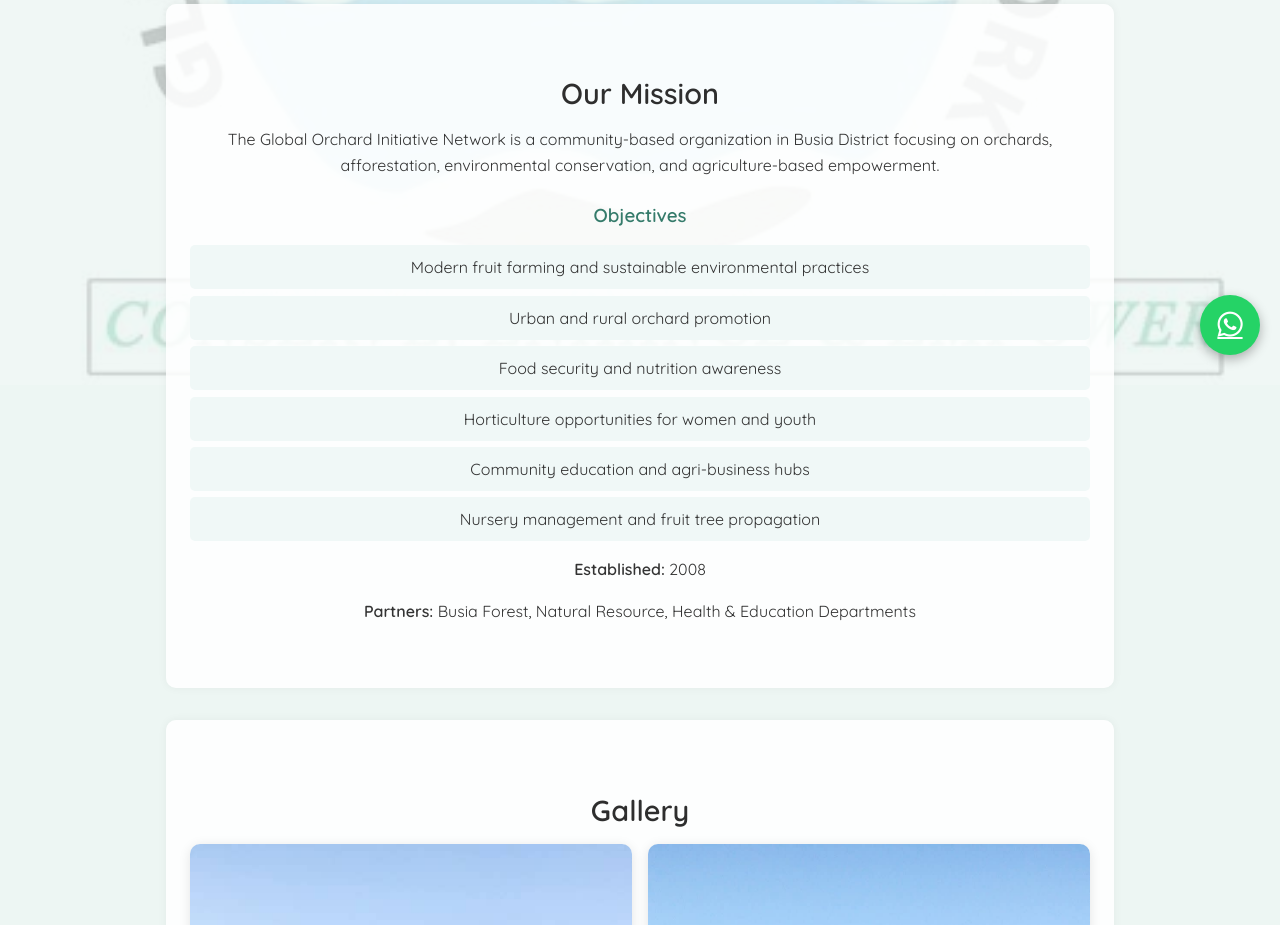
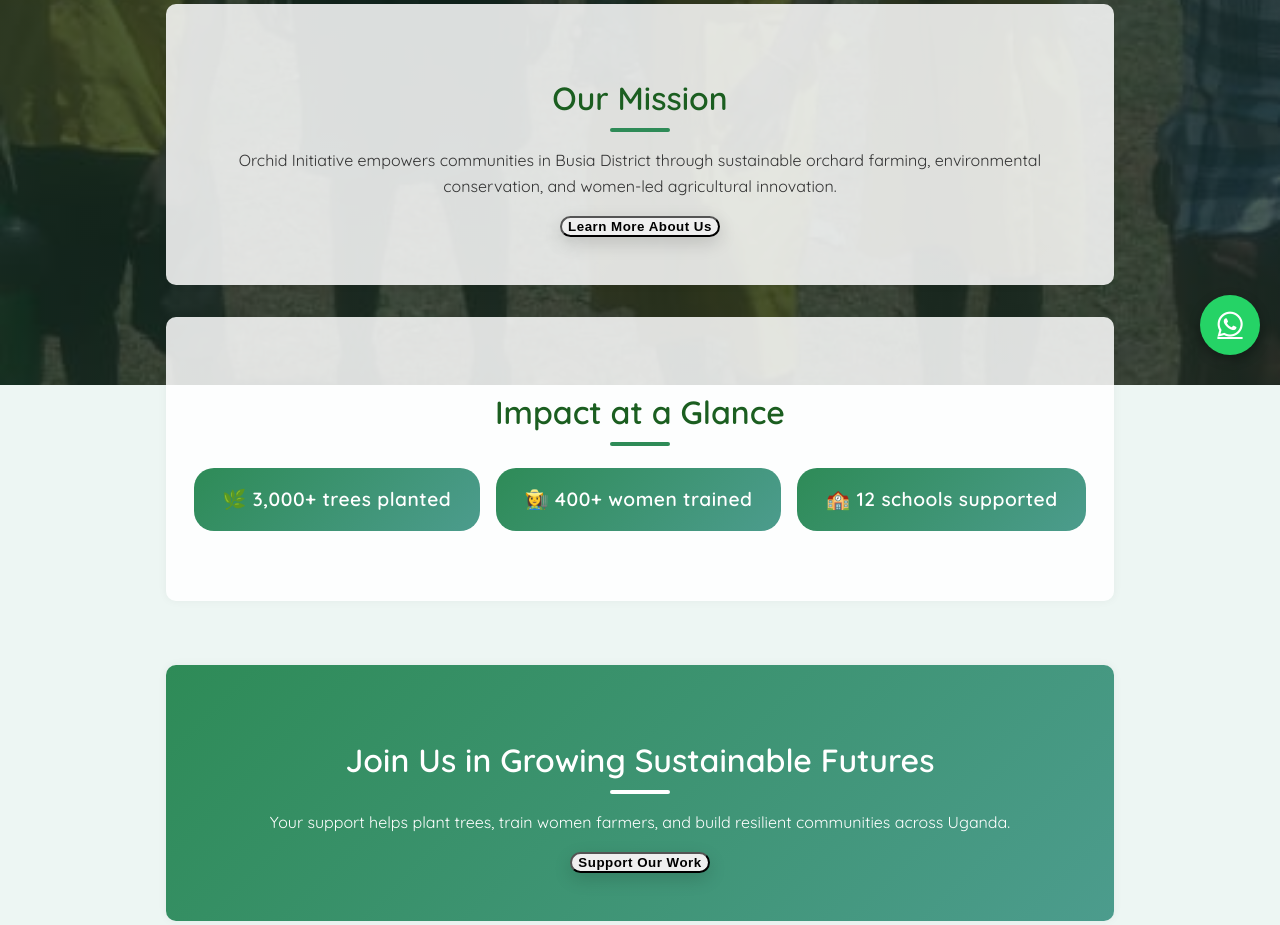
Before and after one commit to Matlander/Orchid-intiative, a plain HTML site: page index.html in a window 1280 px wide. Shown: the part 415-1340 px from the top of the page. Drawn offline with Linux system fonts and the light colour scheme.

Commit message:
improved styling for impact section and added fixed logo

```diff
--- a/index.html
+++ b/index.html
@@ -3,7 +3,7 @@
 <head>
   <meta charset="UTF-8" />
   <meta name="viewport" content="width=device-width, initial-scale=1.0" />
-  <title>Orchid Initiative | Conserve. Enhance. Empower.</title>
+  <title>Orchid Initiative | Sustainable Orchard Farming in Busia, Uganda</title>
   <meta name="description" content="The Orchid Initiative is a community-based organization in Busia, Uganda, empowering communities through orchard farming, afforestation, and sustainable agriculture." />
   <link rel="icon" href="images/favicon.ico" />
 
@@ -30,7 +30,6 @@
 
   <nav id="sliding-menu" aria-label="Main navigation">
     <ul>
-      <li><a href="#mission">Mission</a></li>
       <li><a href="projects.html">Projects</a></li>
       <li><a href="gallery.html">Gallery</a></li>
       <li><a href="donate.html">Donate</a></li>
@@ -41,49 +40,16 @@
 
   <main>
     <section id="mission">
-      <h2>Our Mission</h2>
-      <p>
-        The Global Orchard Initiative Network is a community-based organization in Busia District
-        focusing on orchards, afforestation, environmental conservation, and agriculture-based empowerment.
-      </p>
+  <h2>Our Mission</h2>
+  <p>
+    Orchid Initiative empowers communities in Busia District through sustainable orchard farming,
+    environmental conservation, and women-led agricultural innovation.
+  </p>
 
-      <h3>Objectives</h3>
-      <ul>
-        <li>Modern fruit farming and sustainable environmental practices</li>
-        <li>Urban and rural orchard promotion</li>
-        <li>Food security and nutrition awareness</li>
-        <li>Horticulture opportunities for women and youth</li>
-        <li>Community education and agri-business hubs</li>
-        <li>Nursery management and fruit tree propagation</li>
-      </ul>
-
-      <p><strong>Established:</strong> 2008</p>
-      <p><strong>Partners:</strong> Busia Forest, Natural Resource, Health & Education Departments</p>
-    </section>
-
-    <section id="gallery">
-      <h2>Gallery</h2>
-      <div class="gallery-container">
-        <img src="images/img1.jpg" alt="Community orchard planting" loading="lazy">
-        <img src="images/img2.jpg" alt="Environmental workshop with farmers" loading="lazy">
-      </div>
-    </section>
-
-    <section id="video">
-      <h2>Watch Our Story</h2>
-      <div class="video-wrapper">
-        <iframe
-          width="100%"
-          height="315"
-          loading="lazy"
-          src="https://www.youtube.com/embed/DTbm0u5U1ls"
-          title="Orchid Initiative: Our Story"
-          frameborder="0"
-          allowfullscreen
-        ></iframe>
-      </div>
-    </section>
-
+  <a href="about.html">
+    <button>Learn More About Us</button>
+  </a>
+</section>
     <section id="impact">
       <h2>Impact at a Glance</h2>
       <ul>
@@ -93,11 +59,16 @@
       </ul>
     </section>
 
-    <section id="donate">
-      <h2>Support Us</h2>
-      <p>Your donation fuels our work. Join us in growing hope across Uganda.</p>
-      <a href="donate.html"><button>Donate Now</button></a>
-    </section>
+  <section id="cta">
+  <h2>Join Us in Growing Sustainable Futures</h2>
+  <p>
+    Your support helps plant trees, train women farmers, and build resilient communities across Uganda.
+  </p>
+  <a href="donate.html">
+    <button>Support Our Work</button>
+  </a>
+</section>
+
   </main>
 
   <footer id="contact" class="site-footer">
--- a/style.css
+++ b/style.css
@@ -16,13 +16,14 @@ body {
 /* Soft background overlay */
 body::before {
   content: "";
-  background: url('images/logo.jpg') no-repeat center center;
-  background-size: cover;
   position: fixed;
-  top: 0; left: 0; right: 0; bottom: 0;
-  opacity: 0.2;
+  inset: 0;
+  background:
+    linear-gradient(rgba(15, 40, 30, 0.75), rgba(15, 40, 30, 0.75)),
+    url('images/img1.jpg') center/cover no-repeat;
   z-index: -1;
 }
+
 
 /* Skip Link for Accessibility */
 .skip-link {
@@ -47,7 +48,8 @@ header.hero-banner {
   position: relative;
   text-align: center;
   padding: 4rem 1rem;
-  background: linear-gradient(180deg, #4c9c8d 0%, #69b6a4 100%);
+  background: linear-gradient(135deg, #1b5e20 0%, #2e8b57 50%, #4c9c8d 100%);
+
   color: white;
   overflow: hidden;
 }
@@ -109,12 +111,16 @@ header.hero-banner p {
   right: -100%;
   width: 70%;
   height: 100%;
-  background: #a9dbb0;
+  background: rgba(255, 255, 255, 0.15);
+  backdrop-filter: blur(18px);
+  -webkit-backdrop-filter: blur(18px);
   transition: right 0.4s ease;
   z-index: 998;
   padding-top: 5rem;
   box-shadow: -4px 0 10px rgba(0, 0, 0, 0.3);
+  border-left: 1px solid rgba(255, 255, 255, 0.3);
 }
+
 
 #sliding-menu.open {
   right: 0;
@@ -132,7 +138,8 @@ header.hero-banner p {
 
 #sliding-menu a {
   font-size: 1.3rem;
-  color: #1e1e1e;
+  color: white;
+
   text-decoration: none;
   font-weight: 600;
   transition: color 0.3s ease;
@@ -156,10 +163,22 @@ section {
 }
 
 section h2 {
-  color: #2e2e2e;
+  color: #1b5e20;
   margin-bottom: 1rem;
-  font-size: 1.8rem;
+  font-size: 2rem;
+  position: relative;
 }
+
+section h2::after {
+  content: "";
+  width: 60px;
+  height: 4px;
+  background: #2e8b57;
+  display: block;
+  margin: 10px auto 0;
+  border-radius: 4px;
+}
+
 
 section h3 {
   color: #357b6b;
@@ -235,17 +254,21 @@ section ul li:hover {
 }
 
 #impact li {
-  background: #a9dbb0;
-  padding: 1rem 1.5rem;
-  border-radius: 10px;
+  background: linear-gradient(135deg, #2e8b57, #4c9c8d);
+   font-size: 1.2rem;
+  letter-spacing: 0.5px;
+  padding: 1.2rem 1.8rem;
+  border-radius: 20px;
   font-weight: bold;
-  color: #1e1e1e;
-  transition: transform 0.3s ease;
+  color: white;
+  transition: transform 0.3s ease, box-shadow 0.3s ease;
 }
 
 #impact li:hover {
-  transform: translateY(-4px);
+  transform: translateY(-6px);
+  box-shadow: 0 8px 20px rgba(0,0,0,0.2);
 }
+
 
 /* ==============================
    💖 DONATE SECTION
@@ -478,3 +501,68 @@ footer .social-links i:hover {
     padding: 0.5rem 0.7rem;
   }
 }
+section {
+  opacity: 0;
+  transform: translateY(30px);
+  animation: fadeUp 0.8s ease forwards;
+}
+
+section:nth-of-type(1) { animation-delay: 0.2s; }
+section:nth-of-type(2) { animation-delay: 0.4s; }
+section:nth-of-type(3) { animation-delay: 0.6s; }
+section:nth-of-type(4) { animation-delay: 0.8s; }
+
+@keyframes fadeUp {
+  to {
+    opacity: 1;
+    transform: translateY(0);
+  }
+}
+button {
+  border-radius: 30px;
+  letter-spacing: 0.5px;
+  font-weight: 600;
+  box-shadow: 0 6px 18px rgba(0,0,0,0.15);
+  transition: transform 0.3s ease, box-shadow 0.3s ease;
+}
+
+button:hover {
+  transform: translateY(-3px) scale(1.03);
+  box-shadow: 0 10px 25px rgba(0,0,0,0.25);
+}
+#cta {
+  margin-top: 4rem;
+  background: linear-gradient(135deg, #2e8b57, #4c9c8d);
+  color: white;
+}
+
+#cta h2 {
+  color: white;
+}
+
+#cta h2::after {
+  background: white;
+}
+.project-card {
+  background: rgba(255, 255, 255, 0.92);
+  border-radius: 16px;
+   margin-top: 1rem;
+  overflow: hidden;
+  box-shadow: 0 8px 25px rgba(0,0,0,0.15);
+  transition: transform 0.35s ease, box-shadow 0.35s ease;
+}
+
+.project-card:hover {
+  transform: translateY(-10px);
+  box-shadow: 0 15px 40px rgba(0,0,0,0.25);
+}
+.project-card img {
+  width: 100%;
+  height: 220px;
+  object-fit: cover;
+  transition: transform 0.5s ease;
+}
+
+.project-card:hover img {
+  transform: scale(1.08);
+}
```
Also changed, not shown: donate.html (+1 -1 lines), projects.html (+3 -12 lines).
